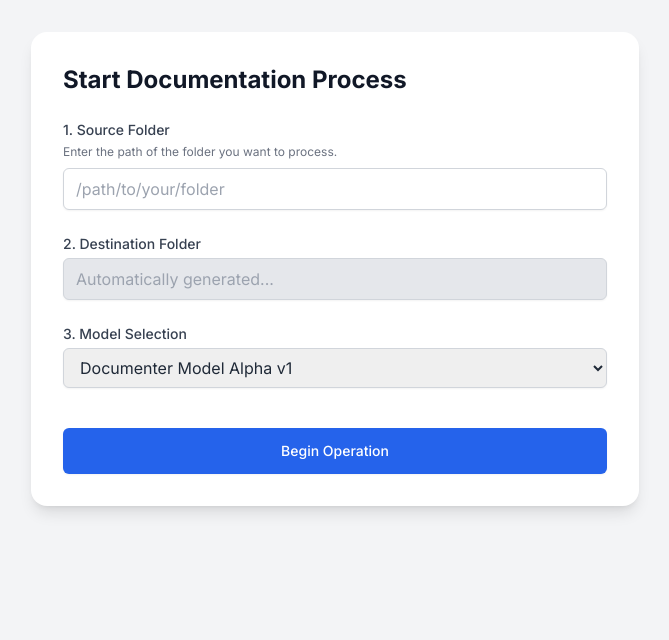
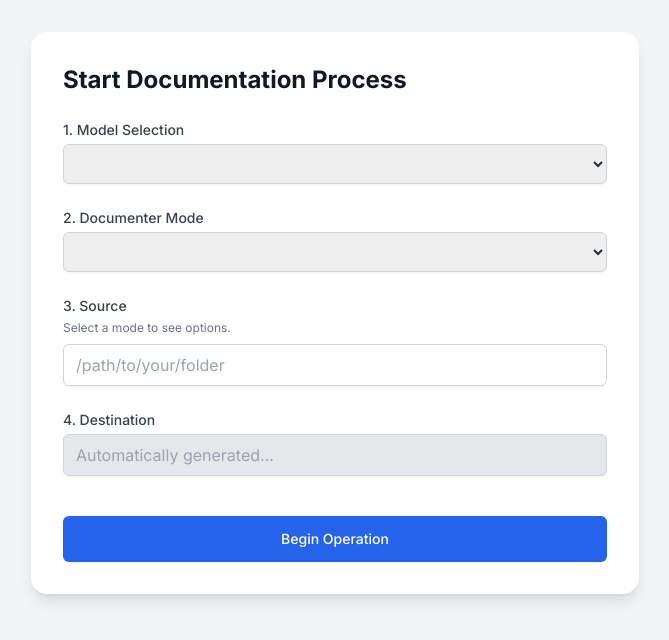
Before and after one commit to jogiaa/carburetor, a Flask app: page / in a window 1280 px wide. Shown: the top 640 px of the page, without its empty margins (305-974 px from the left). Run offline with Flask 3, Linux system fonts and the light colour scheme; lists and menus that the app fills with data are empty; parts of the project's set-up code (start-up, migrations or seed data) failed here and were passed over; some libraries are stand-ins or nearby versions.

Commit message:
Updated HTML makeup of web-app
Web-app will now feature 4 user inputs:
1. LLM Model Selection,
2. Workflow Selection,
3. Source Directory, and
4. Destination Directory.

```diff
--- a/web-app/templates/app.html
+++ b/web-app/templates/app.html
@@ -16,35 +16,45 @@
     <div class="bg-white rounded-2xl shadow-lg p-8">
         <h1 class="text-2xl font-bold mb-6 text-gray-900">Start Documentation Process</h1>
 
+        <!-- Form for user input -->
         <form id="operation-form" class="space-y-6">
-                <!-- Source Folder Input -->
+            <!-- 1. Model Selection Dropdown -->
             <div>
-                    <label for="source_folder_input" class="block text-sm font-medium text-gray-700 mb-1">1. Source Folder</label>
-                    <p class="text-xs text-gray-500 mb-2">Enter the path of the folder you want to process.</p>
+                <label for="model_selection" class="block text-sm font-medium text-gray-700 mb-1">1. Model
+                    Selection</label>
+                <select id="model_selection" name="model_selection"
+                        class="w-full px-3 py-2 border border-gray-300 rounded-md shadow-sm focus:ring-blue-500 focus:border-blue-500">
+                    <!-- Options will be added here by JavaScript -->
+                </select>
+            </div>
+
+            <!-- 2. Documenter Mode Dropdown -->
+            <div>
+                <label for="documenter_mode_selection" class="block text-sm font-medium text-gray-700 mb-1">2.
+                    Documenter Mode</label>
+                <select id="documenter_mode_selection" name="documenter_mode_selection"
+                        class="w-full px-3 py-2 border border-gray-300 rounded-md shadow-sm focus:ring-blue-500 focus:border-blue-500">
+                    <!-- Options will be added here by JavaScript -->
+                </select>
+            </div>
+
+            <!-- 3. Source Input -->
+            <div id="source-container">
+                <label for="source_folder_input" class="block text-sm font-medium text-gray-700 mb-1"
+                       id="source-label">3. Source</label>
+                <p class="text-xs text-gray-500 mb-2" id="source-help-text">Select a mode to see options.</p>
                 <input type="text" id="source_folder_input" name="source_folder_display"
                        class="w-full px-3 py-2 border border-gray-300 rounded-md shadow-sm focus:ring-blue-500 focus:border-blue-500"
                        placeholder="/path/to/your/folder">
-                    <input type="hidden" id="source_folder" name="source_folder">
             </div>
 
-                <!-- Destination Folder Input -->
-                <div>
-                    <label for="destination_folder" class="block text-sm font-medium text-gray-700 mb-1">2. Destination Folder</label>
+            <!-- 4. Destination Input -->
+            <div id="destination-container">
+                <label for="destination_folder" class="block text-sm font-medium text-gray-700 mb-1"
+                       id="destination-label">4. Destination</label>
                 <input type="text" id="destination_folder" name="destination_folder"
                        class="w-full px-3 py-2 bg-gray-200 border border-gray-300 rounded-md shadow-sm cursor-not-allowed"
                        placeholder="Automatically generated..." disabled>
-                </div>
-
-                <!-- TODO: Add Workflow Selection -->
-
-                <!-- TODO: Add Relevant LLM Selection -->
-                <div>
-                    <label for="model_selection" class="block text-sm font-medium text-gray-700 mb-1">3. Model Selection</label>
-                    <select id="model_selection" name="model_selection"
-                            class="w-full px-3 py-2 border border-gray-300 rounded-md shadow-sm focus:ring-blue-500 focus:border-blue-500">
-                        <option value="model_alpha_v1">Documenter Model Alpha v1</option>
-                        <!-- Future models can be added here -->
-                    </select>
             </div>
 
             <!-- Begin Operation Button -->
@@ -57,8 +67,13 @@
         </form>
     </div>
 
-        <!-- Progress Display Section -->
+    <!-- Progress and Result Display Section -->
     <div id="progress-container" class="mt-8 bg-white rounded-2xl shadow-lg p-8 hidden">
+        <!-- Final Result Display -->
+        <div id="result-container" class="hidden mb-6 p-4 rounded-lg bg-gray-100">
+            <h3 class="text-lg font-bold text-gray-900">Operation Result</h3>
+            <p id="result-text" class="text-md font-medium"></p>
+        </div>
         <h2 class="text-xl font-bold mb-4 text-gray-900">Progress Log</h2>
         <div class="bg-gray-900 text-white font-mono text-sm rounded-md p-4 h-64 overflow-y-auto">
             <pre id="progress-log"></pre>
@@ -66,7 +81,8 @@
     </div>
 </div>
 
-    <script type="text/javascript" src="../static/scripts/app.js"> </script>
+<script src="https://cdnjs.cloudflare.com/ajax/libs/socket.io/4.7.2/socket.io.min.js"></script>
+<script type="text/javascript" src="../static/scripts/app.js"></script>
 
 </body>
 </html>
```
Also changed, not shown: 1 other file. Lines whose indentation alone changed are shown as unchanged.
